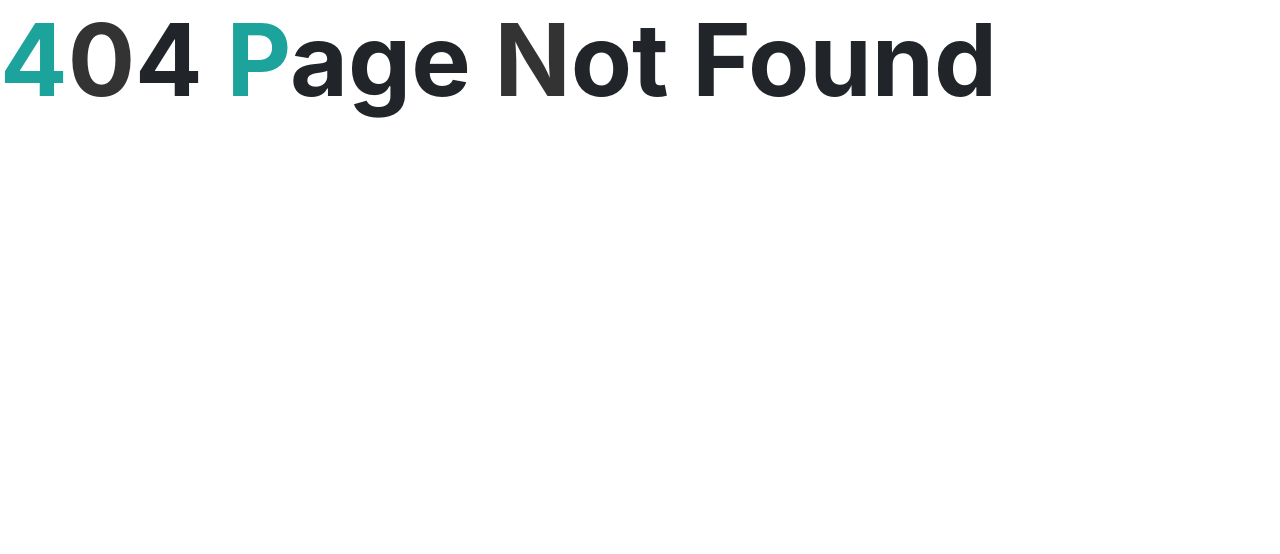
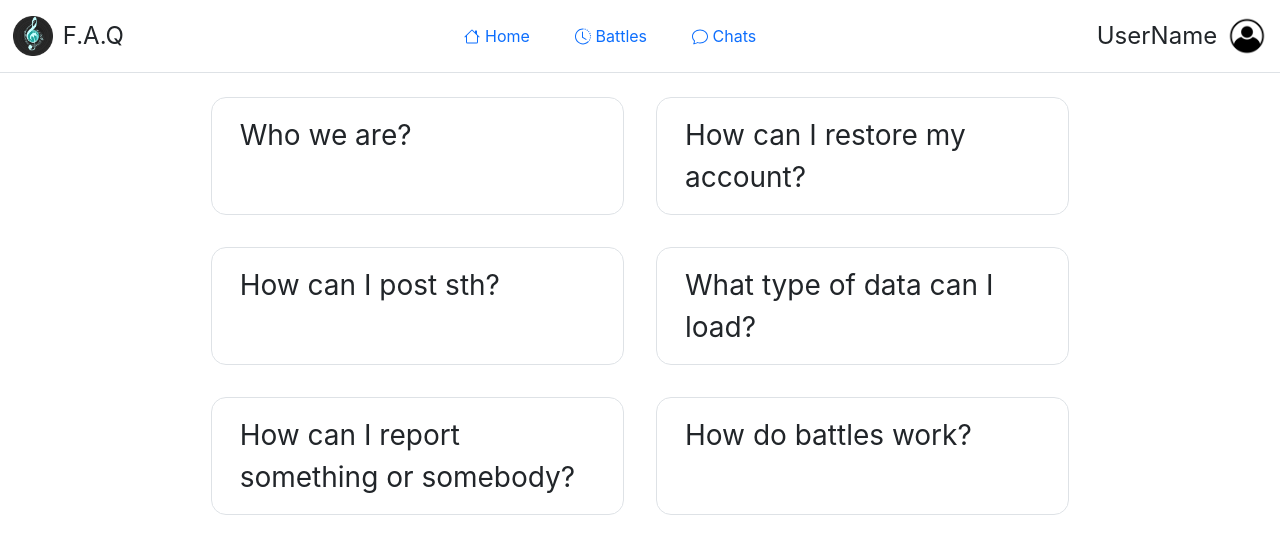
Before and after one commit to Godda9/MusicFromNothing-FrontTesting, a React (Create React App) app: page /faq in a window 1280 px wide. Before the commit this address had no page. Shown: the top 554 px of the page. Built offline with nearby package versions, Linux system fonts and the light colour scheme.

Commit message:
adding FAQ page

```diff
--- a/src/App.js
+++ b/src/App.js
@@ -1,6 +1,6 @@
 import './App.css';
 import { BrowserRouter as Router, Routes, Route } from 'react-router-dom';
-import { Login, Register, NotFound404, MainPage, Chats, Profile, ProfileEdit, Battles } from './components/pages/pages';
+import { Login, Register, NotFound404, MainPage, Chats, Profile, ProfileEdit, Battles, FAQ } from './components/pages/pages';
 
 function App() {
   return (
@@ -13,6 +13,7 @@ function App() {
           <Route path='/profile'      element={<Profile/>}     />
           <Route path='/profile-edit' element={<ProfileEdit/>} />
           <Route path='/battles'      element={<Battles/>}     />
+          <Route path='/faq'          element={<FAQ/>}         />
           <Route path='*'             element={<NotFound404/>} />
         </Routes>
     </Router>
--- /dev/null
+++ b/src/components/pages/FAQ/FAQ.js
@@ -0,0 +1,95 @@
+import Topbar from "../../top-bar/top-bar";
+import * as Icon from "react-bootstrap-icons";
+import { useRef } from "react";
+
+const FAQ = (props) => {
+    const refWhoWeAreDescription = useRef();
+    const refHowCanIPostSth = useRef();
+    const refHowCanIRestoreMyAccount = useRef();
+    const refWhatTypeOfDataCanILoad = useRef();
+    const refHowCanIReport = useRef();
+    const refHowDoBattlesWork = useRef();
+
+    const showDescription = (e) => {
+        const name = e.target.getAttribute("name");
+        if (name === "whoWeAre") refWhoWeAreDescription.current.innerHTML = getDescription(name);
+        if (name === "howCanIPostSth") refHowCanIPostSth.current.innerHTML = getDescription(name);
+        if (name === "howCanIRestoreMyAccount") refHowCanIRestoreMyAccount.current.innerHTML = getDescription(name);
+        if (name === "whatTypeOfDataCanILoad") refWhatTypeOfDataCanILoad.current.innerHTML = getDescription(name);
+        if (name === "howCanIReport") refHowCanIReport.current.innerHTML = getDescription(name);
+        if (name === "howDoBattlesWork") refHowDoBattlesWork.current.innerHTML = getDescription(name);
+    }
+
+    const hideDescription = () => {
+        refWhoWeAreDescription.current.innerHTML =
+        refHowCanIPostSth.current.innerHTML =
+        refHowCanIRestoreMyAccount.current.innerHTML =
+        refWhatTypeOfDataCanILoad.current.innerHTML =
+        refHowCanIReport.current.innerHTML =
+        refHowDoBattlesWork.current.innerHTML = null;
+    }
+
+    return (
+        <>
+            <div className="container-fluid position-fixed">
+                <div className="row">
+                    <Topbar text="F.A.Q" username="UserName" where="faq"/>
+                </div>
+                <div className="row d-flex justify-content-center row-cols-1 row-cols-sm-2 row-cols-md-3 g-3 m-2">
+                    <div className="bordered row border overflow-hidden d-flex justify-content-between m-3 p-3" name="whoWeAre" onMouseEnter={showDescription} onMouseLeave={hideDescription}>
+                        <span className="fs-3">Who we are?</span>
+                        <span ref={refWhoWeAreDescription}></span>
+                    </div>
+                    <div className="bordered row border overflow-hidden d-flex justify-content-center m-3 p-3" name="howCanIRestoreMyAccount" onMouseEnter={showDescription} onMouseLeave={hideDescription}>
+                        <span className="fs-3">How can I restore my account?</span>
+                        <span ref={refHowCanIRestoreMyAccount}></span>
+                    </div>
+                    <div className="bordered row border overflow-hidden d-flex justify-content-center m-3 p-3" name="howCanIPostSth" onMouseEnter={showDescription} onMouseLeave={hideDescription}>
+                        <span className="fs-3">How can I post sth?</span>
+                        <span ref={refHowCanIPostSth}></span>
+                    </div>
+                    <div className="bordered row border overflow-hidden d-flex justify-content-center m-3 p-3" name="whatTypeOfDataCanILoad" onMouseEnter={showDescription} onMouseLeave={hideDescription}>
+                        <span className="fs-3">What type of data can I load?</span>
+                        <span ref={refWhatTypeOfDataCanILoad}></span>
+                    </div>
+                    <div className="bordered row border overflow-hidden d-flex justify-content-center m-3 p-3" name="howCanIReport" onMouseEnter={showDescription} onMouseLeave={hideDescription}>
+                        <span className="fs-3">How can I report something or somebody?</span>
+                        <span ref={refHowCanIReport}></span>
+                    </div>
+                    <div className="bordered row border overflow-hidden d-flex justify-content-center m-3 p-3" name="howDoBattlesWork" onMouseEnter={showDescription} onMouseLeave={hideDescription}>
+                        <span className="fs-3">How do battles work?</span>
+                        <span ref={refHowDoBattlesWork}></span>
+                    </div>
+                </div>
+            </div>
+        </>
+    );
+}
+
+const getDescription = (name) => {
+    if (name === "whoWeAre") {
+        return "Text1";
+    }
+
+    if (name === "howCanIPostSth") {
+        return "Text2";
+    }
+
+    if (name === "howCanIRestoreMyAccount") {
+        return "Text3";
+    }
+
+    if (name === "whatTypeOfDataCanILoad") {
+        return "Text4";
+    }
+
+    if (name === "howCanIReport") {
+        return "Text5";
+    }
+
+    if (name === "howDoBattlesWork") {
+        return "Text6";
+    }
+}
+
+export default FAQ;
--- a/src/components/pages/pages.js
+++ b/src/components/pages/pages.js
@@ -6,5 +6,6 @@ import Chats from "./Chats/Chats";
 import Profile from "./Profile/Profile";
 import ProfileEdit from "./ProfileEdit/ProfileEdit";
 import Battles from "./Battles/Battles";
+import FAQ from "./FAQ/FAQ";
 
-export {Login, Register, NotFound404, MainPage, Chats, Profile, ProfileEdit, Battles};
+export {Login, Register, NotFound404, MainPage, Chats, Profile, ProfileEdit, Battles, FAQ};
```
